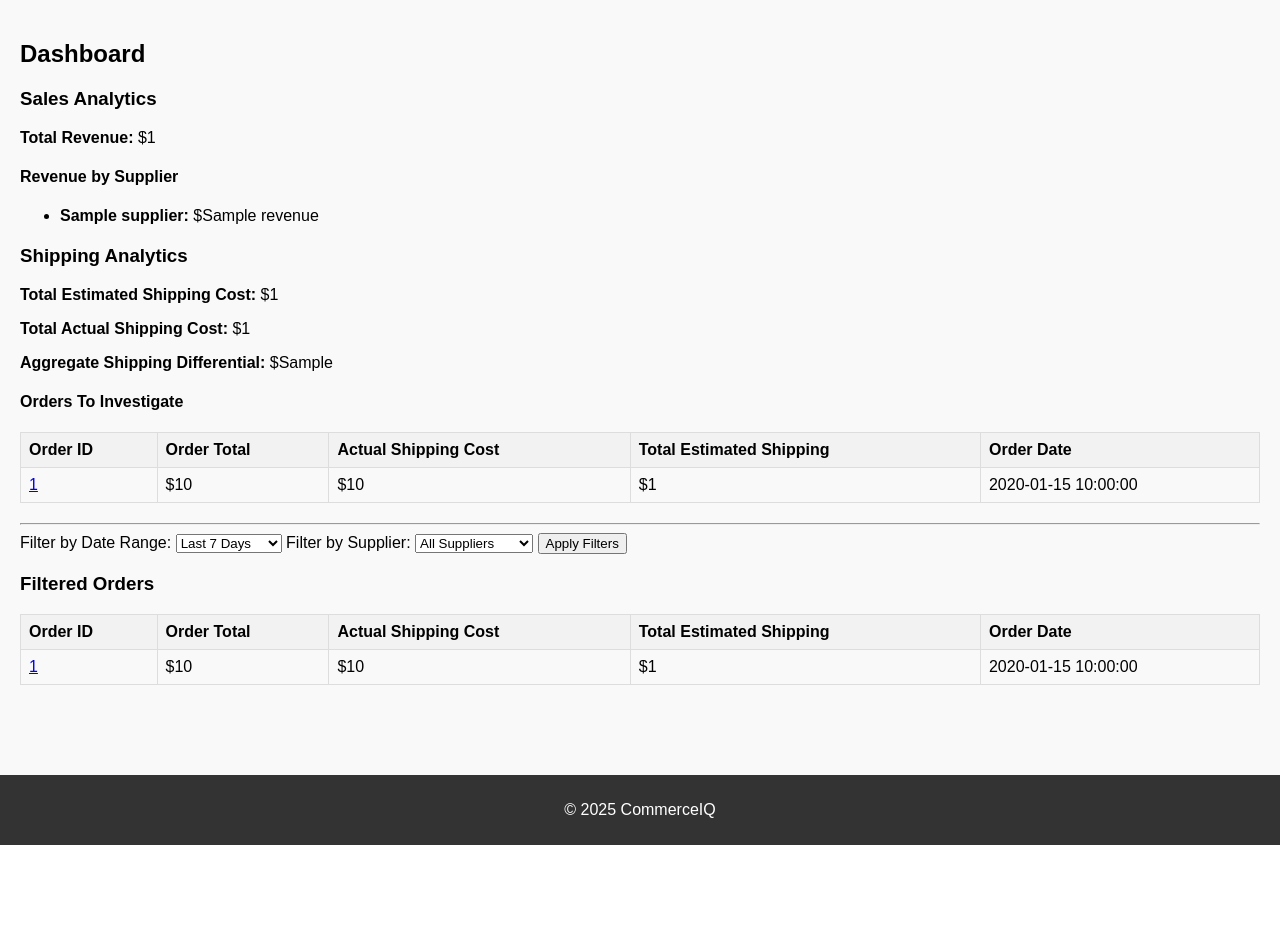
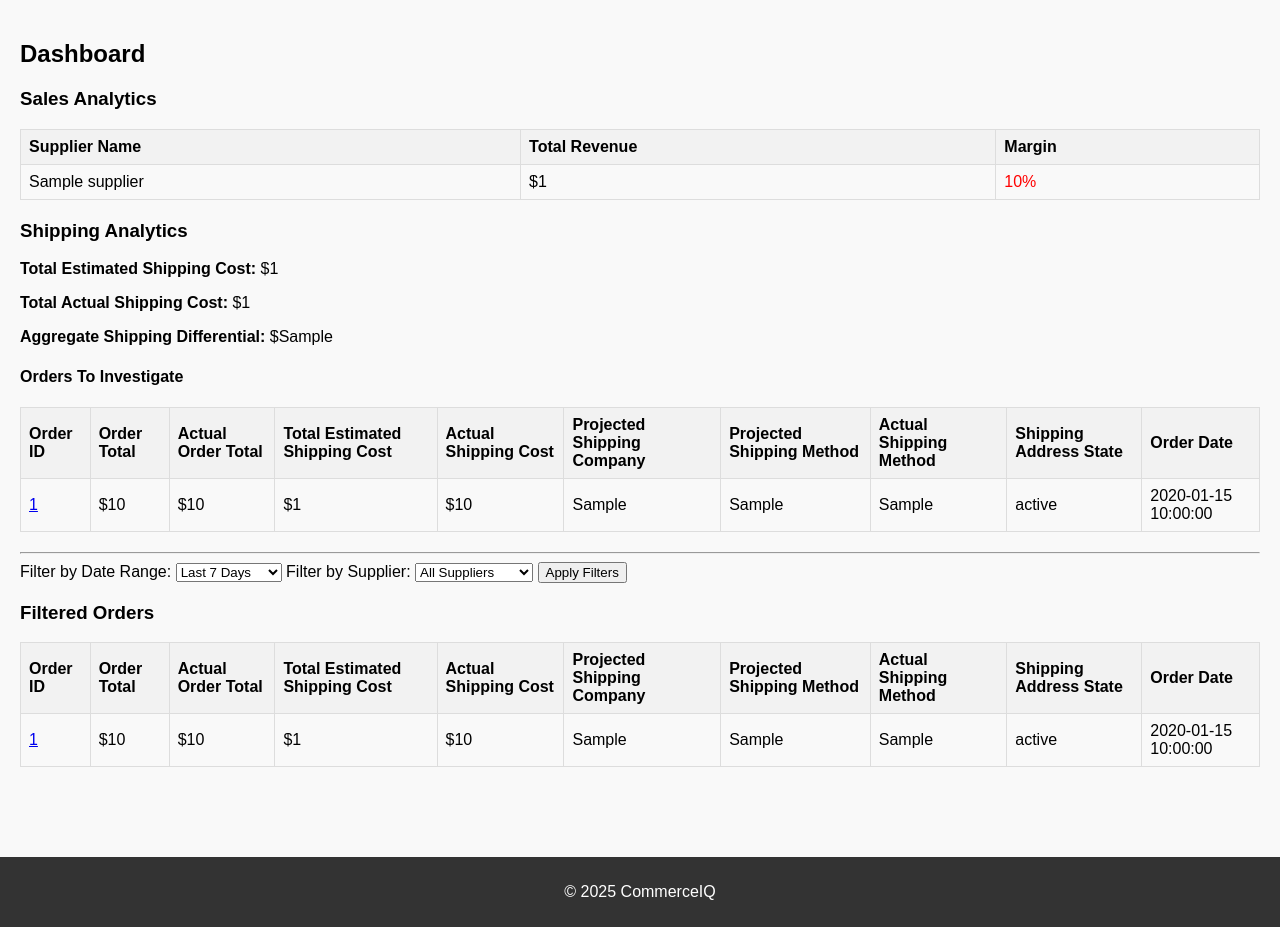
Before and after one commit to prevail-ventures/CommerceIQ, a Flask app: template templates/dashboard.html in a window 1280 px wide. Shown: the part 57-984 px from the top of the page. Before the commit the page ends 902 px from the top, so only its background shows below. Run offline with Flask 3, Linux system fonts and the light colour scheme; the template is opened without the code that fills it: most values are stand-ins (such as "Sample title", 1, 10 or a date in 2020).

Commit message:
Added new data points and updated views

```diff
--- a/app.py
+++ b/app.py
@@ -46,7 +46,10 @@ def dashboard():
 
     # Combine filters and execute query for orders
     filtered_query = f"""
-    SELECT DISTINCT o.order_id, o.order_total, o.actual_shipping_cost, o.total_estimated_shipping_cost, o.order_date
+    SELECT DISTINCT o.order_id, o.order_total, o.actual_order_total,
+        o.actual_shipping_cost, o.total_estimated_shipping_cost,
+        o.projected_shipping_company, o.projected_shipping_method,
+        o.actual_shipping_method, o.shipping_address_state, o.order_date
     FROM orders o
     JOIN line_items li ON o.order_id = li.order_id
     WHERE {date_condition} AND {supplier_condition}
@@ -57,9 +60,9 @@ def dashboard():
     # Sales Analytics
     sales_query = f"""
     SELECT
+        li.supplier AS supplier_name,
         SUM(o.order_total) AS total_revenue,
-        li.supplier,
-        SUM(o.order_total) AS revenue_by_supplier
+        SUM(o.actual_order_total) AS actual_totals
     FROM orders o
     JOIN line_items li ON o.order_id = li.order_id
     WHERE {date_condition} AND {supplier_condition}
@@ -67,10 +70,26 @@ def dashboard():
     """
     cursor.execute(sales_query)
     sales_data = cursor.fetchall()
-    total_revenue = sum(item["revenue_by_supplier"] for item in sales_data)
-    revenue_by_supplier = {
-        item["supplier"]: item["revenue_by_supplier"] for item in sales_data
-    }
+
+    # Aggregate sales data
+    revenue_by_supplier = []
+    total_revenue = 0
+    for item in sales_data:
+        supplier_name = item["supplier_name"]
+        total_revenue += item["total_revenue"]
+        margin = (
+            ((item["total_revenue"] - item["actual_totals"]) / item["total_revenue"])
+            * 100
+            if item["total_revenue"] > 0
+            else 0
+        )
+        revenue_by_supplier.append(
+            {
+                "supplier_name": supplier_name,
+                "total_revenue": item["total_revenue"],
+                "margin": round(margin, 2),
+            }
+        )
 
     # Shipping Analytics
     shipping_query = f"""
@@ -89,8 +108,11 @@ def dashboard():
 
     # Orders To Investigate
     orders_to_investigate_query = f"""
-    SELECT DISTINCT o.order_id, o.order_total, o.actual_shipping_cost, o.total_estimated_shipping_cost, o.order_date,
-    (o.total_estimated_shipping_cost - o.actual_shipping_cost) AS shipping_difference
+    SELECT DISTINCT o.order_id, o.order_total, o.actual_order_total,
+        o.total_estimated_shipping_cost, o.actual_shipping_cost,
+        o.projected_shipping_company, o.projected_shipping_method,
+        o.actual_shipping_method, o.shipping_address_state, o.order_date,
+        (o.total_estimated_shipping_cost - o.actual_shipping_cost) AS shipping_difference
     FROM orders o
     JOIN line_items li ON o.order_id = li.order_id
     WHERE {date_condition} AND {supplier_condition}
@@ -136,7 +158,7 @@ def order_details(order_id):
     )
     order = cursor.fetchone()
 
-    # Fetch line items with calculated estimated shipping subtotals
+    # Fetch line items
     cursor.execute(
         """
     SELECT
@@ -145,7 +167,9 @@ def order_details(order_id):
         li.price AS list_price,
         li.subtotal,
         (p.estimated_shipping_cost * li.quantity) AS estimated_shipping_subtotal,
-        li.supplier
+        li.supplier,
+        p.name,
+        p.estimated_shipping_cost
     FROM line_items li
     JOIN products p ON li.sku = p.sku
     WHERE li.order_id = %s
@@ -154,7 +178,7 @@ def order_details(order_id):
     )
     line_items = cursor.fetchall()
 
-    # Calculate order subtotal (sum of all line item subtotals)
+    # Calculate order subtotal
     order_subtotal = sum(item["subtotal"] for item in line_items)
 
     # Calculate total estimated shipping cost
@@ -167,6 +191,54 @@ def order_details(order_id):
         total_estimated_shipping_cost - order["actual_shipping_cost"]
     )
 
+    # Fetch suggested actions for each product
+    suggestions = []
+    for item in line_items:
+        sku = item["sku"]
+        product_name = item["name"]
+        current_estimated_shipping = item["estimated_shipping_cost"]
+
+        # Fetch past orders for this product (last 6 months)
+        cursor.execute(
+            """
+        SELECT actual_shipping_cost
+        FROM orders o
+        JOIN line_items li ON o.order_id = li.order_id
+        WHERE li.sku = %s AND o.order_date >= DATE(NOW() - INTERVAL 6 MONTH)
+        """,
+            (sku,),
+        )
+        past_shipping_costs = [row["actual_shipping_cost"] for row in cursor.fetchall()]
+        num_orders = len(past_shipping_costs)
+
+        if num_orders > 0:
+            # Calculate suggested estimated shipping cost
+            average_actual_shipping = sum(past_shipping_costs) / num_orders
+            suggested_estimated_shipping = max(
+                average_actual_shipping, 0.01
+            )  # Buffer to stay positive
+
+            # Determine confidence color
+            if num_orders <= 3:
+                confidence_color = "red"
+            elif 4 <= num_orders <= 10:
+                confidence_color = "yellow"
+            else:
+                confidence_color = "green"
+
+            # Add suggestion
+            suggestions.append(
+                {
+                    "product_name": product_name,
+                    "current_estimated_shipping": current_estimated_shipping,
+                    "suggested_estimated_shipping": round(
+                        suggested_estimated_shipping, 2
+                    ),
+                    "num_orders": num_orders,
+                    "confidence_color": confidence_color,
+                }
+            )
+
     conn.close()
 
     return render_template(
@@ -176,6 +248,7 @@ def order_details(order_id):
         order_subtotal=order_subtotal,
         total_estimated_shipping_cost=total_estimated_shipping_cost,
         shipping_differential=shipping_differential,
+        suggestions=suggestions,
     )
 
 
--- a/static/css/styles.css
+++ b/static/css/styles.css
@@ -49,7 +49,6 @@ footer {
   text-align: center;
   background-color: #333;
   color: white;
-  text-align: center;
   padding: 10px 0;
   position: relative;
   bottom: 0;
@@ -79,18 +78,6 @@ footer {
   margin-bottom: 20px;
 }
 
-.shipping-differential-positive {
-  color: green;
-}
-
-.shipping-differential-negative {
-  color: red;
-}
-
-.shipping-differential-neutral {
-  color: black;
-}
-
 /* Orders To Investigate */
 .orders-to-investigate {
   margin-top: 10px;
@@ -107,3 +94,16 @@ footer {
 .filtered-orders {
   overflow-x: auto; /* Enable horizontal scrolling */
 }
+
+/* Confidence Colors for Suggestions */
+.confidence-low {
+  color: red;
+}
+
+.confidence-medium {
+  color: yellow;
+}
+
+.confidence-high {
+  color: green;
+}
--- a/templates/dashboard.html
+++ b/templates/dashboard.html
@@ -5,14 +5,28 @@
 
 <section class="sales-analytics">
     <h3>Sales Analytics</h3>
-    <p><strong>Total Revenue:</strong> ${{ total_revenue }}</p>
-    <h4>Revenue by Supplier</h4>
-    <ul>
-        {% for supplier, revenue in revenue_by_supplier.items() %}
-            <li><strong>{{ supplier }}:</strong> ${{ revenue }}</li>
+    <table>
+        <thead>
+            <tr>
+                <th>Supplier Name</th>
+                <th>Total Revenue</th>
+                <th>Margin</th>
+            </tr>
+        </thead>
+        <tbody>
+            {% for supplier in revenue_by_supplier %}
+                <tr>
+                    <td>{{ supplier.supplier_name }}</td>
+                    <td>${{ supplier.total_revenue }}</td>
+                    <td class="{% if supplier.margin >= 12 %}confidence-high{% else %}confidence-low{% endif %}">
+                        {{ supplier.margin | round(2) }}%
+                    </td>
+                </tr>
             {% endfor %}
-    </ul>
+        </tbody>
+    </table>
 </section>
+
 
 <section class="shipping-analytics">
     <h3>Shipping Analytics</h3>
@@ -35,8 +49,13 @@
         <tr>
             <th>Order ID</th>
             <th>Order Total</th>
+            <th>Actual Order Total</th>
+            <th>Total Estimated Shipping Cost</th>
             <th>Actual Shipping Cost</th>
-                <th>Total Estimated Shipping</th>
+            <th>Projected Shipping Company</th>
+            <th>Projected Shipping Method</th>
+            <th>Actual Shipping Method</th>
+            <th>Shipping Address State</th>
             <th>Order Date</th>
         </tr>
     </thead>
@@ -49,13 +68,19 @@
             ">
                 <td><a href="/orders/{{ order['order_id'] }}">{{ order["order_id"] }}</a></td>
                 <td>${{ order["order_total"] }}</td>
+                <td>${{ order["actual_order_total"] }}</td>
+                <td>${{ order["total_estimated_shipping_cost"] }}</td>
                 <td>${{ order["actual_shipping_cost"] }}</td>
-                    <td>${{ order["total_estimated_shipping_cost"] }}</td>
+                <td>{{ order["projected_shipping_company"] }}</td>
+                <td>{{ order["projected_shipping_method"] }}</td>
+                <td>{{ order["actual_shipping_method"] }}</td>
+                <td>{{ order["shipping_address_state"] }}</td>
                 <td>{{ order["order_date"] }}</td>
             </tr>
         {% endfor %}
     </tbody>
 </table>
+
 </section>
 
 <hr>
@@ -89,8 +114,13 @@
             <tr>
                 <th>Order ID</th>
                 <th>Order Total</th>
+                <th>Actual Order Total</th>
+                <th>Total Estimated Shipping Cost</th>
                 <th>Actual Shipping Cost</th>
-                <th>Total Estimated Shipping</th>
+                <th>Projected Shipping Company</th>
+                <th>Projected Shipping Method</th>
+                <th>Actual Shipping Method</th>
+                <th>Shipping Address State</th>
                 <th>Order Date</th>
             </tr>
         </thead>
@@ -100,18 +130,24 @@
                     <tr>
                         <td><a href="/orders/{{ order['order_id'] }}">{{ order["order_id"] }}</a></td>
                         <td>${{ order["order_total"] }}</td>
+                        <td>${{ order["actual_order_total"] }}</td>
+                        <td>${{ order["total_estimated_shipping_cost"] }}</td>
                         <td>${{ order["actual_shipping_cost"] }}</td>
-                        <td>${{ order["total_estimated_shipping_cost"] }}</td>
+                        <td>{{ order["projected_shipping_company"] }}</td>
+                        <td>{{ order["projected_shipping_method"] }}</td>
+                        <td>{{ order["actual_shipping_method"] }}</td>
+                        <td>{{ order["shipping_address_state"] }}</td>
                         <td>{{ order["order_date"] }}</td>
                     </tr>
                 {% endfor %}
             {% else %}
                 <tr>
-                    <td colspan="5">No orders match the selected filters.</td>
+                    <td colspan="10">No orders match the selected filters.</td>
                 </tr>
             {% endif %}
         </tbody>
     </table>
 </div>
 
+
 {% endblock %}
```
Also changed, not shown: db_setup.py (+35 -30 lines), populate_data.py (+23 -16 lines), templates/order_details.html (+25 -1 lines), README.md. Lines whose indentation alone changed are shown as unchanged.
